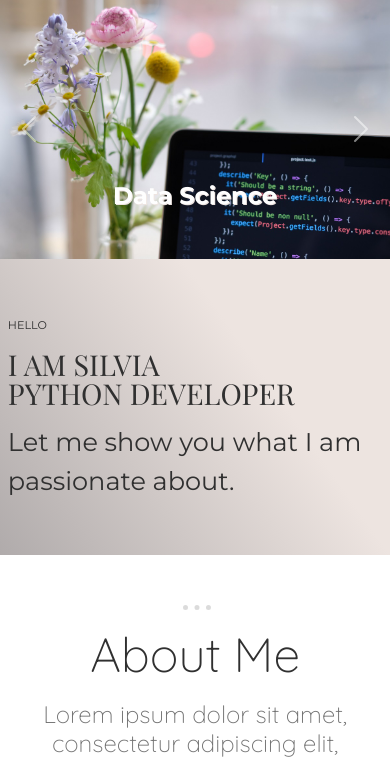
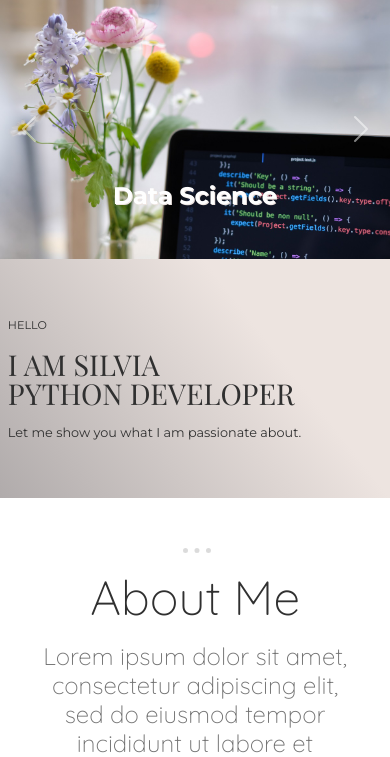
Before and after one commit to Korkova/My_Portfolio_Kopie, a Flask app: page / in a window 390 px wide. Shown: the part 99-856 px from the top of the page. Run offline with Flask 2, Linux system fonts and the light colour scheme; some libraries are stand-ins or nearby versions.

Commit message:
Complete Update 14

```diff
--- a/static/css/styles.css
+++ b/static/css/styles.css
@@ -299,6 +299,10 @@ margin: 2% 20% 3% 20%;
     font-size: 0.7rem;
   }
 
+  .mediumlarge-text {
+    font-size: 0.8rem;
+    }
+
   #section-one {
     margin-top: 25%;
   }
```
